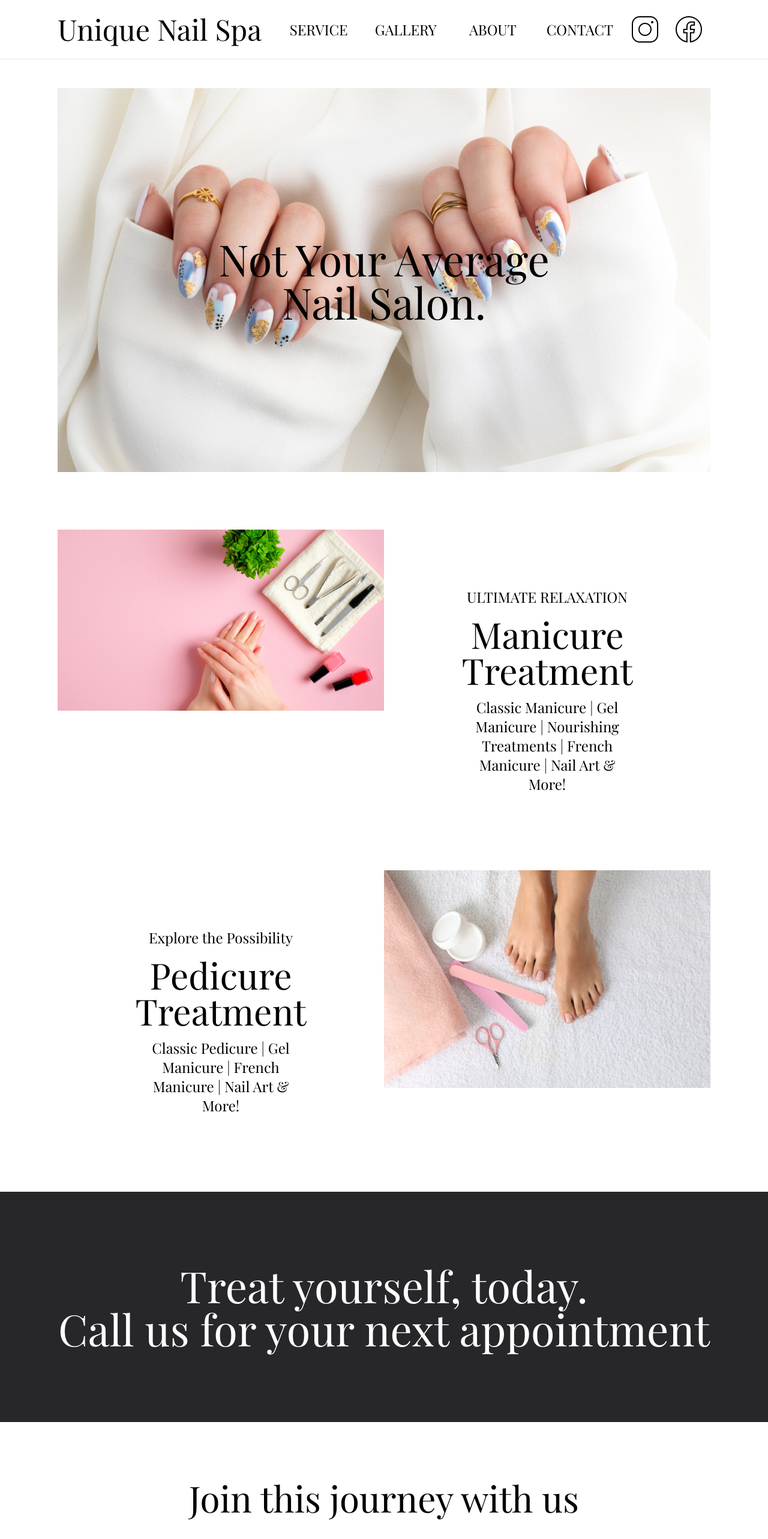
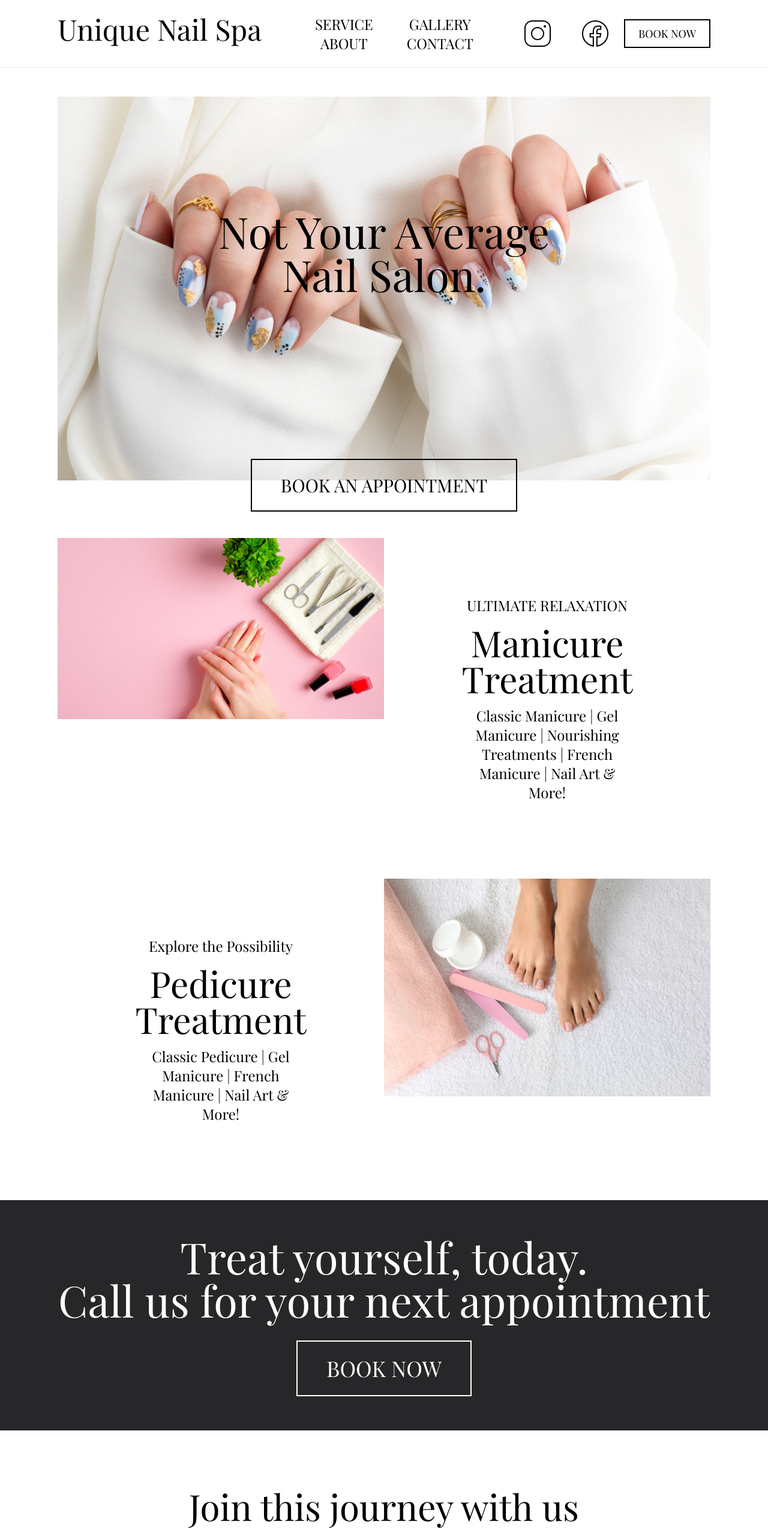
Before and after one commit to davidhuang20/unique-nail-spa, a Next.js app: page / in a window 1280 px wide. Shown: the top 2566 px of the page at 60% size. Built offline with nearby package versions, Linux system fonts and the light colour scheme.

Commit message:
intergration with setmore

```diff
--- a/app/componets/Footer.tsx
+++ b/app/componets/Footer.tsx
@@ -12,7 +12,7 @@ const Footer = () => {
           </h1>
           <p className='text-base text-gray-700'>
             Unique Nail Spa<br />
-            All righr reserved &copy;
+            All right reserved &copy;
           </p>
         </div>
         <div className='flex flex-col justify-between py-4'>
--- a/app/componets/Nav.tsx
+++ b/app/componets/Nav.tsx
@@ -10,7 +10,7 @@ interface NavProps {
 
 const Nav = ({ isOpen, handleClick }: NavProps) => {
 
-    const link = [{ href: "/", name: "HOME" },{ href: "/services", name: "SERVICE" }, { href: "/gallery", name: "GALLERY" }, { href: "/about", name: "ABOUT" }, { href: "/contact", name: "CONTACT" }]
+    const link = [{ href: "/", name: "HOME" }, { href: "/services", name: "SERVICE" }, { href: "/gallery", name: "GALLERY" }, { href: "/about", name: "ABOUT" }, { href: "/contact", name: "CONTACT" }]
 
     return (
 
@@ -27,6 +27,13 @@ const Nav = ({ isOpen, handleClick }: NavProps) => {
                             <Link onClick={handleClick} href={linkItem.href}>{linkItem.name}</Link>
                         </li>
                     ))}
+                     <li>
+                        <button className="hover:text-white hover:bg-black border-black border-2 px-4 py-2 w-36">
+                            <a className="text-lg" target="_blank" href="https://booking.setmore.com/scheduleappointment/b3d6e120-dcfe-4a09-b20e-21dbcdf88d22">
+                                BOOK NOW
+                            </a>
+                        </button>
+                    </li>
                     <li className='flex justify-center items-center w-full md:w-24  py-5'>
                         <Link onClick={handleClick} href="https://www.instagram.com/uniquenail_brightwater/" target='_blank'>
                             <Image
@@ -47,6 +54,7 @@ const Nav = ({ isOpen, handleClick }: NavProps) => {
                             />
                         </Link>
                     </li>
+
                 </ul>
             </div>
         </div>
--- a/app/componets/header.tsx
+++ b/app/componets/header.tsx
@@ -2,7 +2,7 @@
 import Link from 'next/link'
 import { useEffect, useState } from 'react'
 import Image from 'next/image'
-import { Button, Nav } from '.';
+import { Button, BookButton, Nav } from '.';
 
 
 const Header = () => {
@@ -22,19 +22,23 @@ const Header = () => {
         </Link>
       </div>
       <div className='flex flex-col lg:hidden w-2/5 md:w-2/3 items-end justify-center'>
-        <Button isOpen={isOpen} handleClick={handleClick}/>
+        <Button isOpen={isOpen} handleClick={handleClick} />
         <Nav isOpen={isOpen} handleClick={handleClick} />
       </div>
       <div className='hidden lg:flex justify-center items-center w-2/3'>
-        <ul className='flex justify-center items-center text-2xl overflow-hidden'>
+        <ul className='flex flex-wrap justify-center items-center text-xl lg:text-2xl overflow-hidden'>
           {
             link.map((linkItem, index) => (
-              <li key={index} className='w-full md:w-48 text-center mb-2 md:mb-0'>
+              <li key={index} className='w-full md:w-40 text-center mb-2 md:mb-0'>
                 {/* Adjusted the width of list items */}
                 <Link href={linkItem.href}>{linkItem.name}</Link>
               </li>
             ))
           }
+
+        </ul>
+        <div>
+          <ul  className='flex justify-center items-center'>
             <li className='flex justify-center items-center w-full md:w-24'>
               <Link href="https://www.instagram.com/uniquenail_brightwater/" target='_blank'>
                 <Image
@@ -55,7 +59,15 @@ const Header = () => {
                 />
               </Link>
             </li>
+            <li>
+              <button className="hover:text-white hover:bg-black border-black border-2 px-4 py-2 w-36">
+                <a className="text-lg" target="_blank" href="https://booking.setmore.com/scheduleappointment/b3d6e120-dcfe-4a09-b20e-21dbcdf88d22">
+                  BOOK NOW
+                </a>
+              </button>
+            </li>
             </ul>
+          </div>
       </div>
     </header>
   )
--- a/app/componets/index.ts
+++ b/app/componets/index.ts
@@ -17,5 +17,5 @@ export {
     Nav,
     Review,
     Button,
-    PhotoList
+    PhotoList,
 }
--- a/app/contact/page.tsx
+++ b/app/contact/page.tsx
@@ -12,7 +12,7 @@ const contact = () => {
       <div className=' flex flex-col justify-start sm:justify-center description w-full md:w-1/2 '>
         <h1 className='text-5xl md:text-5xl lg:text-6xl xl:text-7xl pt-16 md:p-0'>Contact Us.</h1>
         <div className='text-lg md:text-lg lg:text-2xl xl:text-3xl py-4 md:py-8'>
-          <h1 className='py-2'>info@nailspaelmsford.com</h1>
+          <h1 className='py-2'>info@.com</h1>
           <a className='underline text-blue-400' href="tel:+16319681888">(631) 968-1888</a>
         </div>
         <div className='text-lg md:text-lg lg:text-2xl xl:text-3xl py-4 '>
@@ -22,7 +22,14 @@ const contact = () => {
           </h1>
         </div>
         <div>
-          <ul className='flex flex-wrap text-2xl '>
+          <ul className='flex flex-wrap text-2xl'>
+            <li className='me-3'>
+              <button className="hover:text-white hover:bg-black border-black border-2 px-4 py-2 w-36">
+                <a className="text-lg" target="_blank" href="https://booking.setmore.com/scheduleappointment/b3d6e120-dcfe-4a09-b20e-21dbcdf88d22">
+                  BOOK NOW
+                </a>
+              </button>
+            </li>
             <li className='flex justify-start md:justify-center md:w-24'>
               <Link href="https://www.instagram.com/uniquenail_brightwater/" target='_blank'>
                 <Image
--- a/app/page.tsx
+++ b/app/page.tsx
@@ -18,8 +18,15 @@ const Page = () => {
             className='object-cover object-center h-128'
 
           />
-          <div className='absolute inset-0 flex items-center justify-center text-center text-black text-4xl sm:text-4xl md:text-5xl lg:text-6xl xl:text-7xl break-words p-6 sm:p-60'>
-            Not Your Average Nail Salon.
+          <div className='absolute inset-0 flex flex-col items-center justify-center'>
+            <div className=' text-center text-black text-4xl sm:text-4xl md:text-5xl lg:text-6xl xl:text-7xl break-words p-6 sm:p-60'>
+              Not Your Average Nail Salon.
+            </div>
+            <button className="mt-8 hover:text-white hover:bg-black border-black border-2 px-4 sm:px-12 py-6">
+              <a className="text-base md:text-2xl lg:text-3xl" target="_blank" href="https://booking.setmore.com/scheduleappointment/b3d6e120-dcfe-4a09-b20e-21dbcdf88d22">
+                BOOK AN APPOINTMENT
+              </a>
+            </button>
           </div>
         </div>
       </section>
@@ -74,17 +81,22 @@ const Page = () => {
           />
         </div>
       </section>
-      <section className='flex items-center justify-center bg-zinc-800 text-white h-96'>
+      <section className='flex flex-col items-center justify-center bg-zinc-800 text-white h-96'>
         <h1 className='text-center text-4xl sm:text-5xl md:text-5xl lg:text-7xl xl:text-7xl'>
           Treat yourself, today. <br />
           Call us for your next appointment
         </h1>
+        <button className="mt-8 hover:text-black hover:bg-white border-white border-2 px-12 py-6">
+          <a className="text-xl md:text-3xl lg:text-4xl" target="_blank" href="https://booking.setmore.com/scheduleappointment/b3d6e120-dcfe-4a09-b20e-21dbcdf88d22">
+            BOOK NOW
+          </a>
+        </button>
       </section>
       <section className='py-24 px-3 sm:px-24'>
         <div className='text-3xl sm:text-4xl md:text-5xl lg:text-6xl text-center pb-12'>
           Join this journey with us
         </div>
-        <PhotoList pictures={journyPic}/>
+        <PhotoList pictures={journyPic} />
       </section>
       <section className='clinet-review bg-gray-400 pb-16'>
         <h1 className="text-4xl text-center pt-12">Our Testimony</h1>
```
Lines whose indentation alone changed are shown as unchanged.
